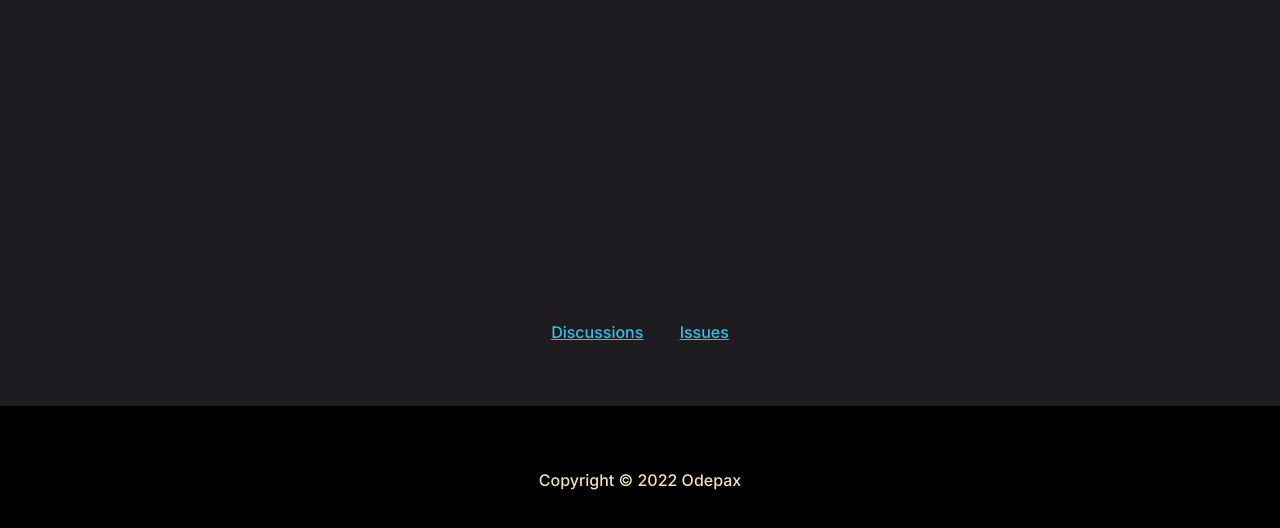
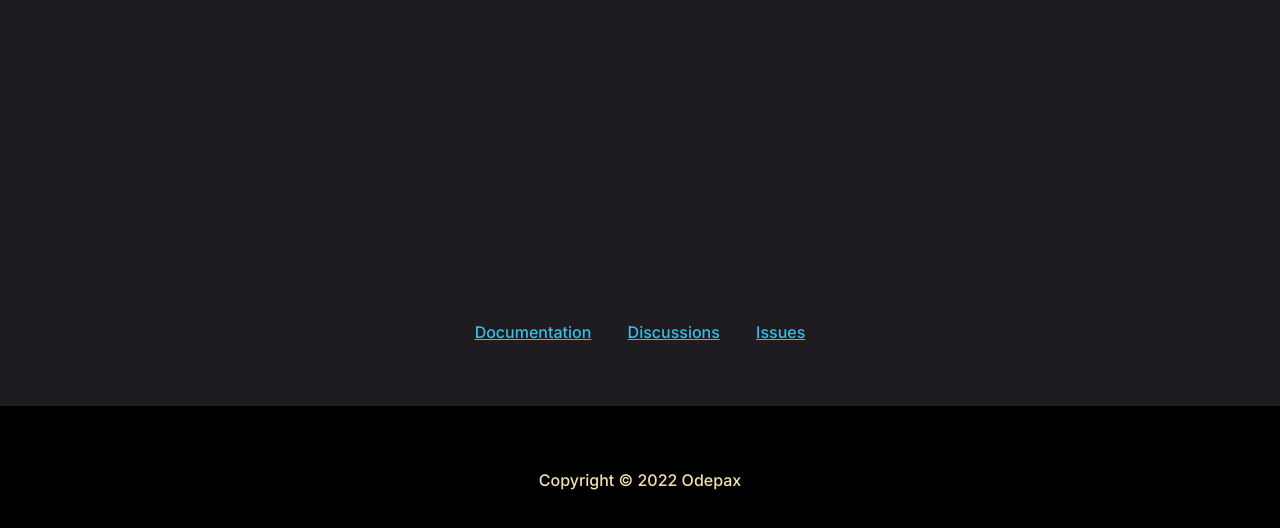
Before and after one commit to Odepax/uy, a plain HTML site: page docs/index.html in a window 1280 px wide. Shown: the part 542-1070 px from the top of the page. Drawn offline with Linux system fonts and the light colour scheme.

Commit message:
Added link to README as documentation

```diff
--- a/docs/index.html
+++ b/docs/index.html
@@ -92,6 +92,7 @@
 			</p>
 		</header>
 		<nav>
+			<a href="https://github.com/Odepax/uy/blob/master/README.md">Documentation</a>
 			<a href="https://github.com/Odepax/uy/discussions">Discussions</a>
 			<a href="https://github.com/Odepax/uy/issues">Issues</a>
 		</nav>
```
